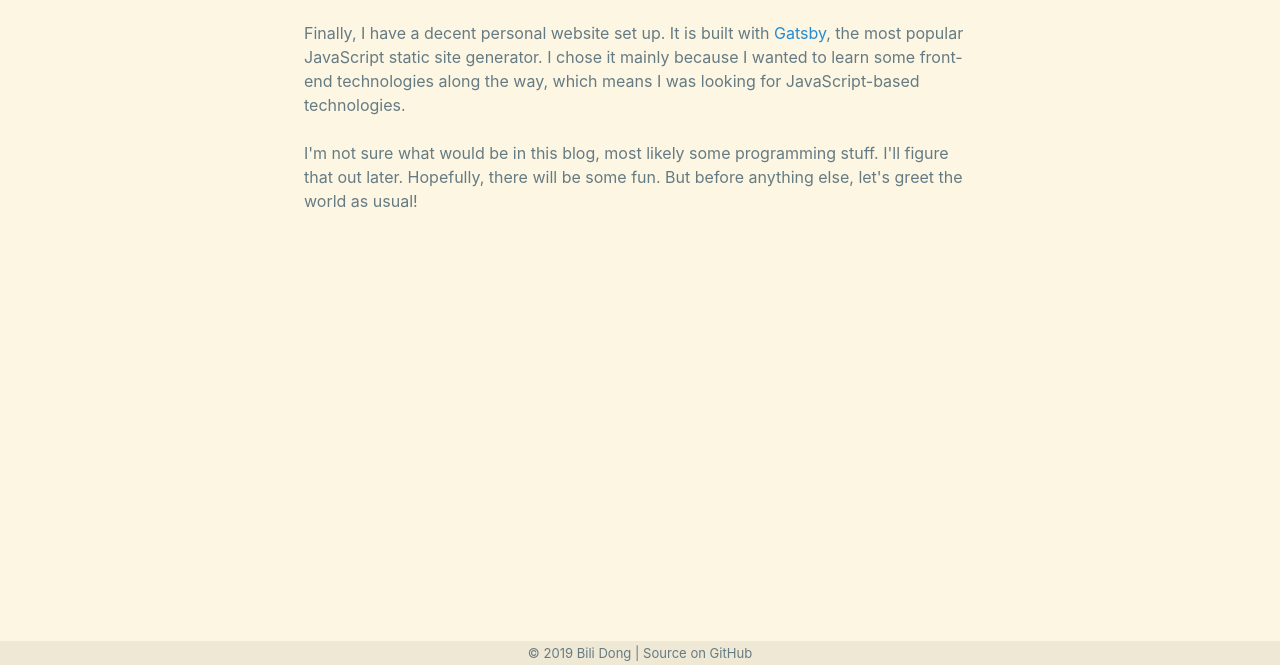
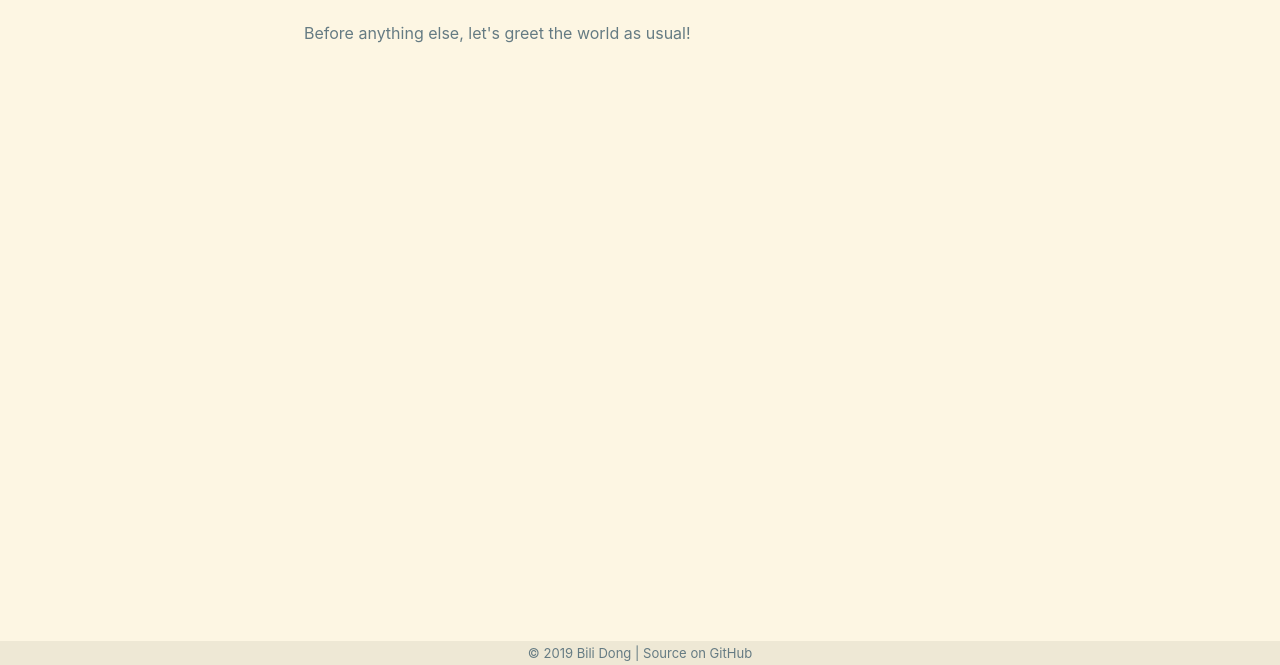
Before and after one commit to qobilidop/site, a Gatsby site: page /blog/2019/hello/ in a window 1280 px wide. Shown: the part 135-800 px from the top of the page. Built offline with nearby package versions, Linux system fonts and the light colour scheme; Gatsby itself is replaced by a stand-in of ours; some packages are replaced by stand-ins of ours.

Commit message:
Simplify the post

```diff
--- a/content/blog/2019/hello.md
+++ b/content/blog/2019/hello.md
@@ -4,6 +4,4 @@ date: 2019-09-01
 status: publish
 ---
 
-Finally, I have a decent personal website set up. It is built with [Gatsby](https://www.gatsbyjs.org/), the most popular JavaScript static site generator. I chose it mainly because I wanted to learn some front-end technologies along the way, which means I was looking for JavaScript-based technologies.
-
-I'm not sure what would be in this blog, most likely some programming stuff. I'll figure that out later. Hopefully, there will be some fun. But before anything else, let's greet the world as usual!
+Before anything else, let's greet the world as usual!
```
